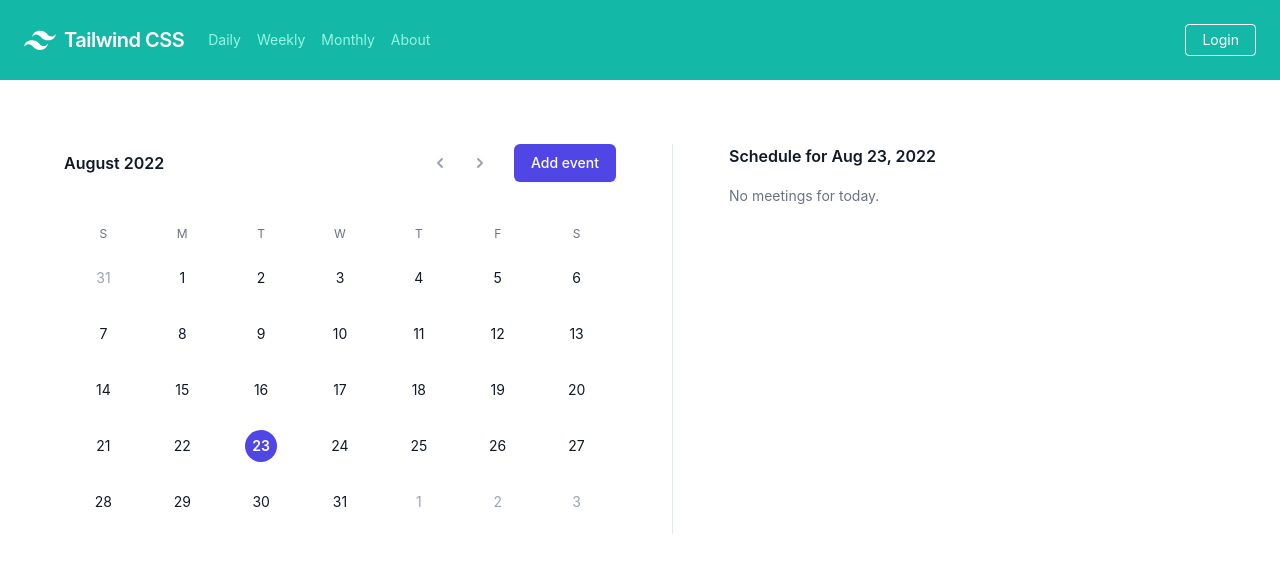
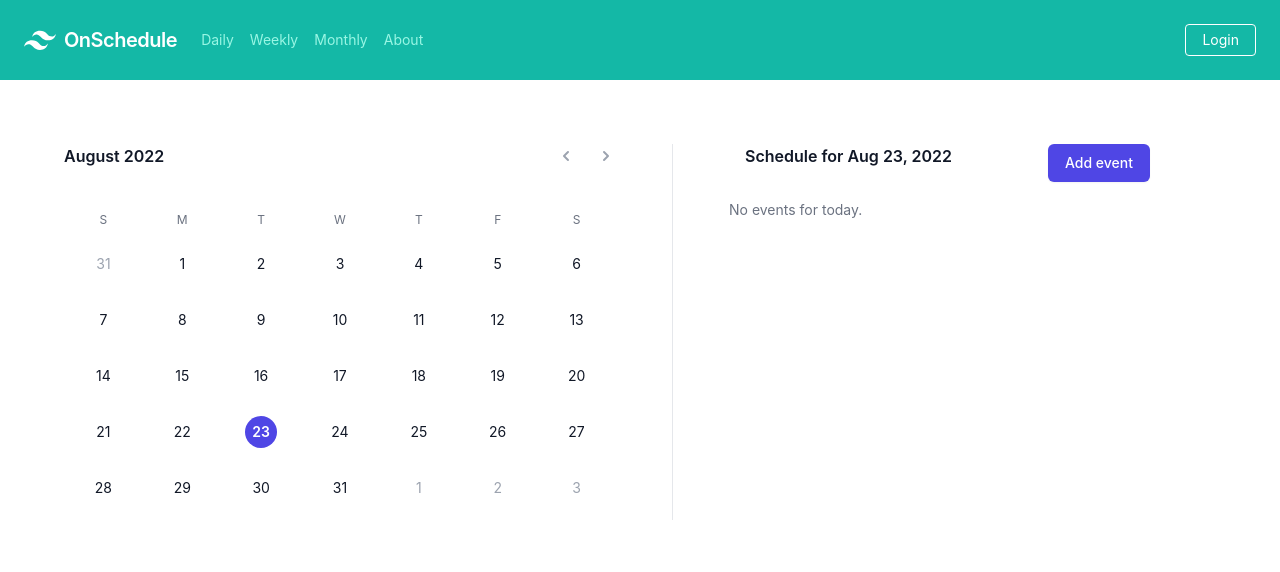
Before and after one commit to veidul/onSchedule, a Next.js app: page /components/monthly in a window 1280 px wide. Shown: the top 572 px of the page. Built offline with nearby package versions, Linux system fonts and the light colour scheme.

Commit message:
moved add event to each selected day component this now passes date so I can set state when addEvent is called.

```diff
--- a/pages/components/addEvent.js
+++ b/pages/components/addEvent.js
@@ -26,7 +26,7 @@ function TextBox() {
   );
 }
 
-export default function HeadlessSlideOver({ open, setOpen }) {
+export default function HeadlessSlideOver({ open, setOpen, dateTime }) {
   return (
     <Transition.Root show={open} as={Fragment}>
       <Dialog
@@ -55,7 +55,7 @@ export default function HeadlessSlideOver({ open, setOpen }) {
                     <div className="px-4 sm:px-6">
                       <div className="flex items-start justify-between">
                         <Dialog.Title className="text-lg font-medium text-gray-900">
-                          Add an Event
+                          Add an Event for {dateTime}
                         </Dialog.Title>
                         <div className="ml-3 flex h-7 items-center">
                           <button
--- a/pages/components/monthly.js
+++ b/pages/components/monthly.js
@@ -131,15 +131,7 @@ export default function Monthly() {
               <span className="sr-only">Next month</span>
               <ChevronRightIcon className="h-5 w-5" aria-hidden="true" />
             </button>
-            <button
-              type="button"
-              className="ml-6 rounded-md border border-transparent bg-indigo-600 py-2 px-4 text-sm font-medium text-white shadow-sm hover:bg-indigo-700 focus:outline-none focus:ring-2 focus:ring-indigo-500 focus:ring-offset-2"
-              onClick={() => setOpen(true)}
-            >
-              Add event
-            </button>
           </div>
-          <HeadlessSlideOver open={open} setOpen={setOpen} />
           <div className="mt-10 grid grid-cols-7 text-center text-xs leading-6 text-gray-500">
             <div>S</div>
             <div>M</div>
@@ -198,19 +190,33 @@ export default function Monthly() {
           </div>
         </div>
         <section className="mt-12 md:mt-0 md:pl-14">
+          <div className="flex mx-4">
             <h2 className="font-semibold text-gray-900">
               Schedule for{" "}
               <time dateTime={format(selectedDay, "yyyy-MM-dd")}>
                 {format(selectedDay, "MMM dd, yyy")}
               </time>
             </h2>
+            <button
+              type="button"
+              className="ml-24 rounded-md border border-transparent bg-indigo-600 py-2 px-4 text-sm font-medium text-white shadow-sm hover:bg-indigo-700 focus:outline-none focus:ring-2 focus:ring-indigo-500 focus:ring-offset-2"
+              onClick={() => setOpen(true)}
+            >
+              Add event
+            </button>
+            <HeadlessSlideOver
+              open={open}
+              setOpen={setOpen}
+              dateTime={format(selectedDay, "MMM dd, yyy")}
+            />
+          </div>
           <ol className="mt-4 space-y-1 text-sm leading-6 text-gray-500">
             {selectedDayMeetings.length > 0 ? (
               selectedDayMeetings.map((meeting) => (
                 <Meeting meeting={meeting} key={meeting.id} />
               ))
             ) : (
-              <p> No meetings for today.</p>
+              <p> No events for today.</p>
             )}
           </ol>
         </section>
--- a/pages/components/navbar.js
+++ b/pages/components/navbar.js
@@ -15,7 +15,7 @@ export default function Navbar() {
             <path d="M13.5 22.1c1.8-7.2 6.3-10.8 13.5-10.8 10.8 0 12.15 8.1 17.55 9.45 3.6.9 6.75-.45 9.45-4.05-1.8 7.2-6.3 10.8-13.5 10.8-10.8 0-12.15-8.1-17.55-9.45-3.6-.9-6.75.45-9.45 4.05zM0 38.3c1.8-7.2 6.3-10.8 13.5-10.8 10.8 0 12.15 8.1 17.55 9.45 3.6.9 6.75-.45 9.45-4.05-1.8 7.2-6.3 10.8-13.5 10.8-10.8 0-12.15-8.1-17.55-9.45-3.6-.9-6.75.45-9.45 4.05z" />
           </svg>
           <span className="font-semibold text-xl tracking-tight">
-            Tailwind CSS
+            OnSchedule
           </span>
         </div>
         <div className="block lg:hidden">
```
Lines whose indentation alone changed are shown as unchanged.
